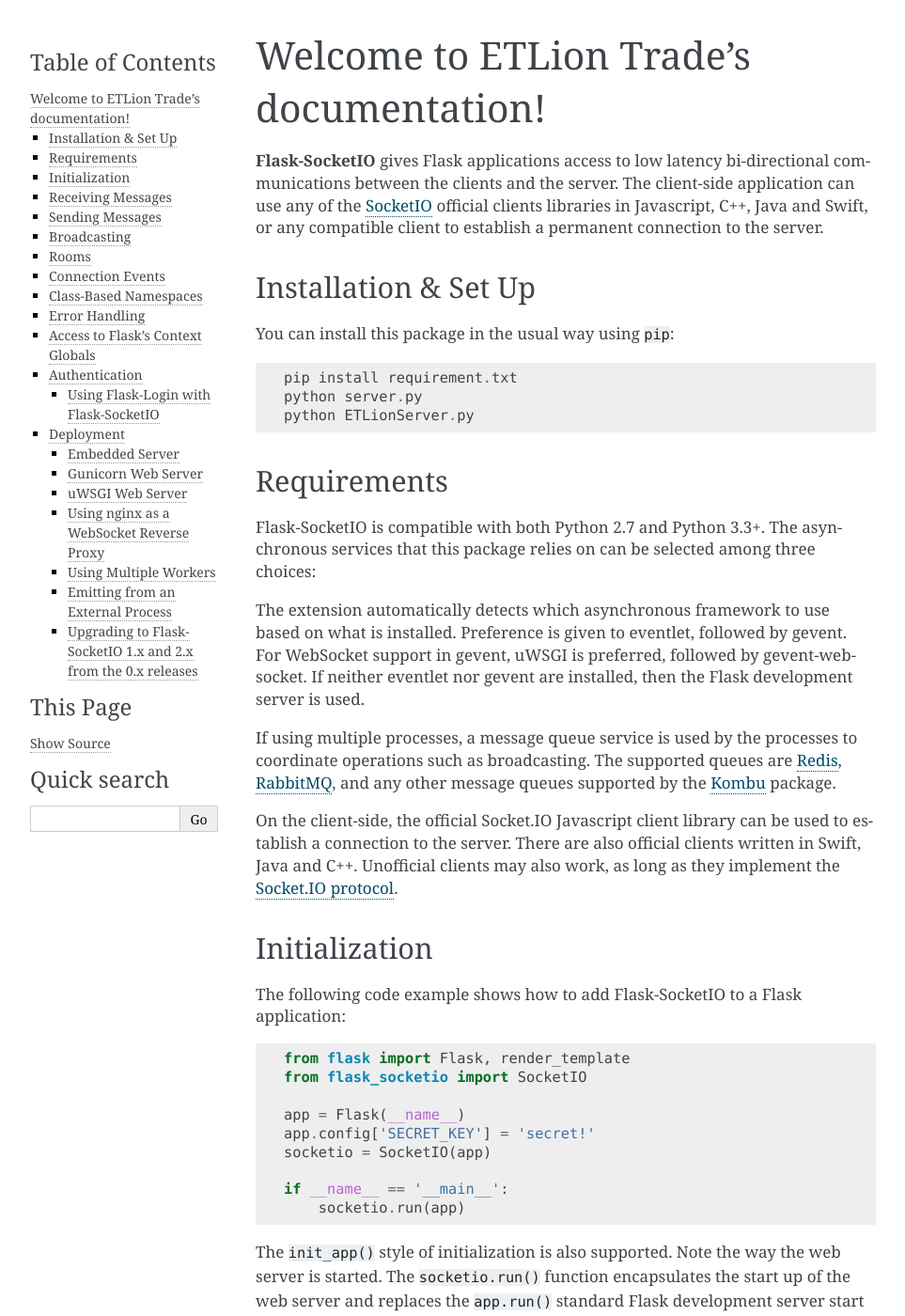
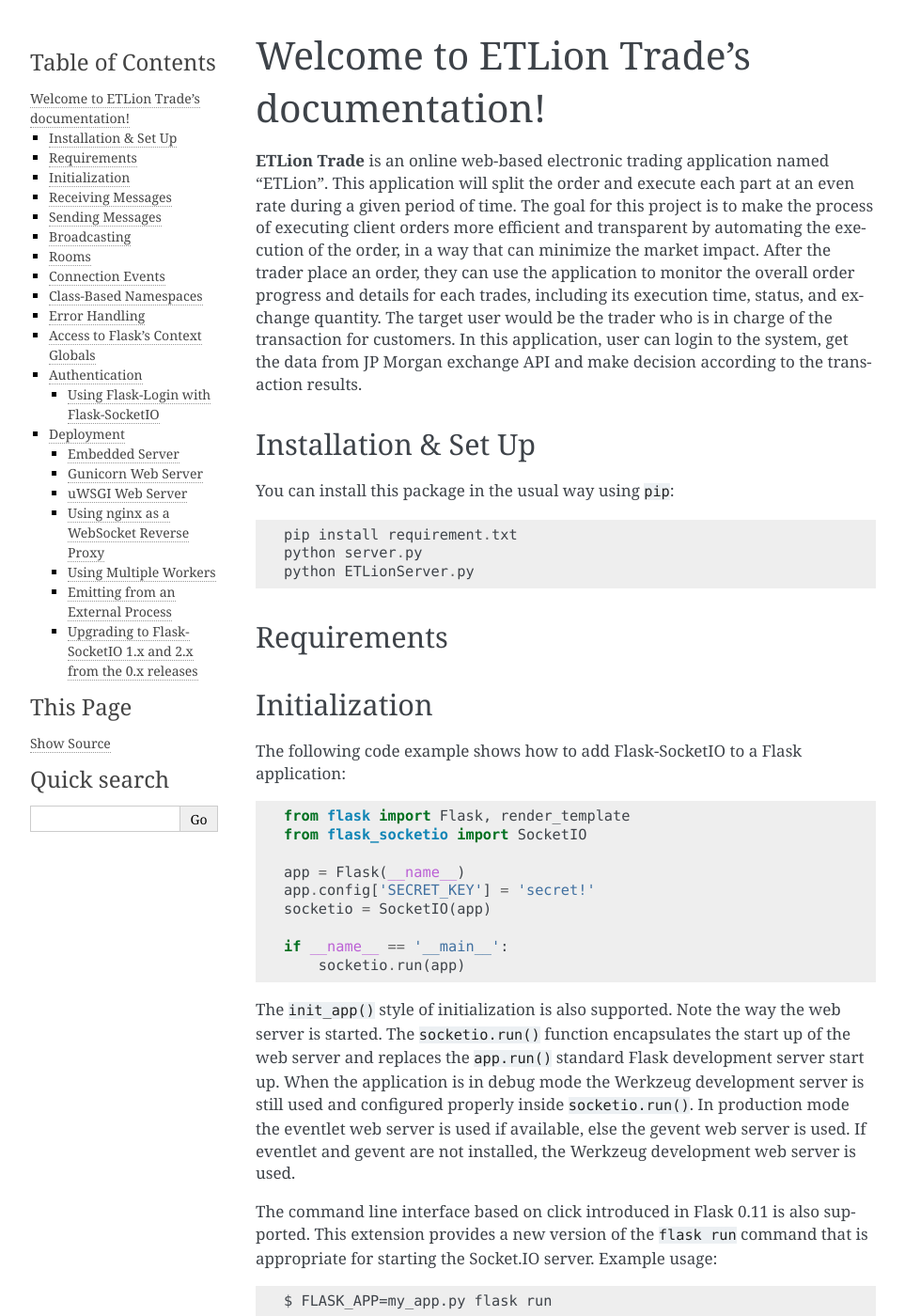
Before and after one commit to RuiLu/ASE-ETLion-Team4, a Sphinx documentation site: the page built from docs/index.rst, in a window 1280 px wide and 1400 px high. Shown: the whole window at 94% size, without its empty margins (148-1111 px from the left). Built offline with Sphinx 7.4.7, drawn with Linux system fonts in a browser that asks for light colours.

Commit message:
Update index.rst

```diff
--- a/docs/index.rst
+++ b/docs/index.rst
@@ -10,11 +10,8 @@
    :maxdepth: 2
    :caption: Contents:
 
-**Flask-SocketIO** gives Flask applications access to low latency
-bi-directional communications between the clients and the server. The
-client-side application can use any of the `SocketIO <http://socket.io>`_
-official clients libraries in Javascript, C++, Java and Swift, or any
-compatible client to establish a permanent connection to the server.
+**ETLion Trade** is an online web-based electronic trading application named “ETLion”. This application will split the order and execute each part at an even rate during a given period of time. The goal for this project is to make the process of executing client orders more efficient and transparent by automating the execution of the order, in a way that can minimize the market impact. After the trader place an order, they can use the application to monitor the overall order progress and details for each trades, including its execution time, status, and exchange quantity. The target user would be the trader who is in charge of the transaction for customers. In this application, user can login to the system, get the data from JP Morgan exchange API and make decision according to the transaction results.
+
 
 Installation & Set Up
 ---------------------
@@ -28,27 +25,7 @@
 Requirements
 ------------
 
-Flask-SocketIO is compatible with both Python 2.7 and Python 3.3+. The
-asynchronous services that this package relies on can be selected among three
-choices:
 
-The extension automatically detects which asynchronous framework to use based
-on what is installed. Preference is given to eventlet, followed by gevent.
-For WebSocket support in gevent, uWSGI is preferred, followed by
-gevent-websocket. If neither eventlet nor gevent are installed, then the Flask
-development server is used.
-
-If using multiple processes, a message queue service is used by the processes
-to coordinate operations such as broadcasting. The supported queues are
-`Redis <http://redis.io/>`_, `RabbitMQ <https://www.rabbitmq.com/>`_, and any
-other message queues supported by the
-`Kombu <http://kombu.readthedocs.org/en/latest/>`_ package.
-
-On the client-side, the official Socket.IO Javascript client library can be
-used to establish a connection to the server. There are also official clients
-written in Swift, Java and C++. Unofficial clients may also work, as long as
-they implement the
-`Socket.IO protocol <https://github.com/socketio/socket.io-protocol>`_.
 
 Initialization
 --------------
```
